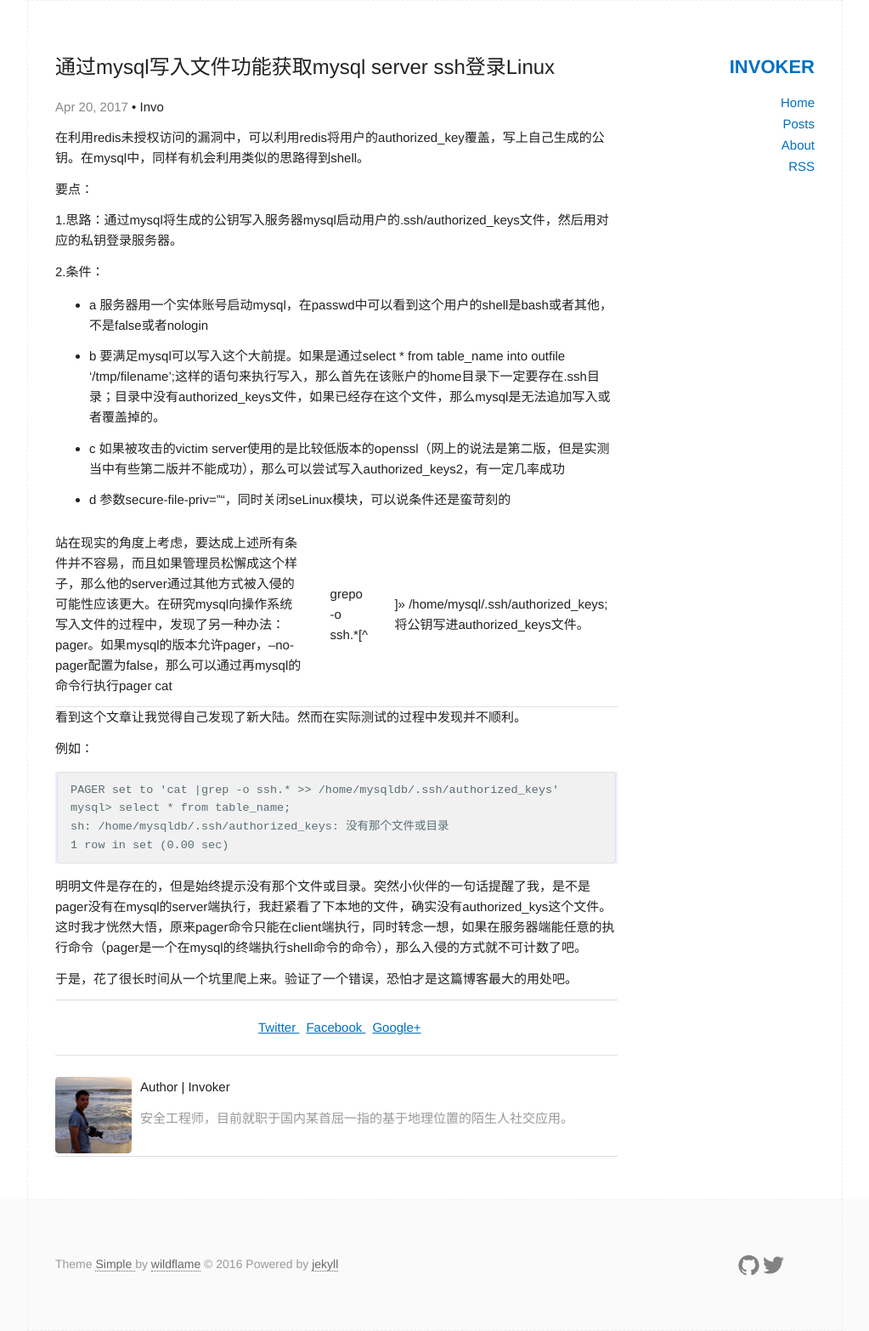
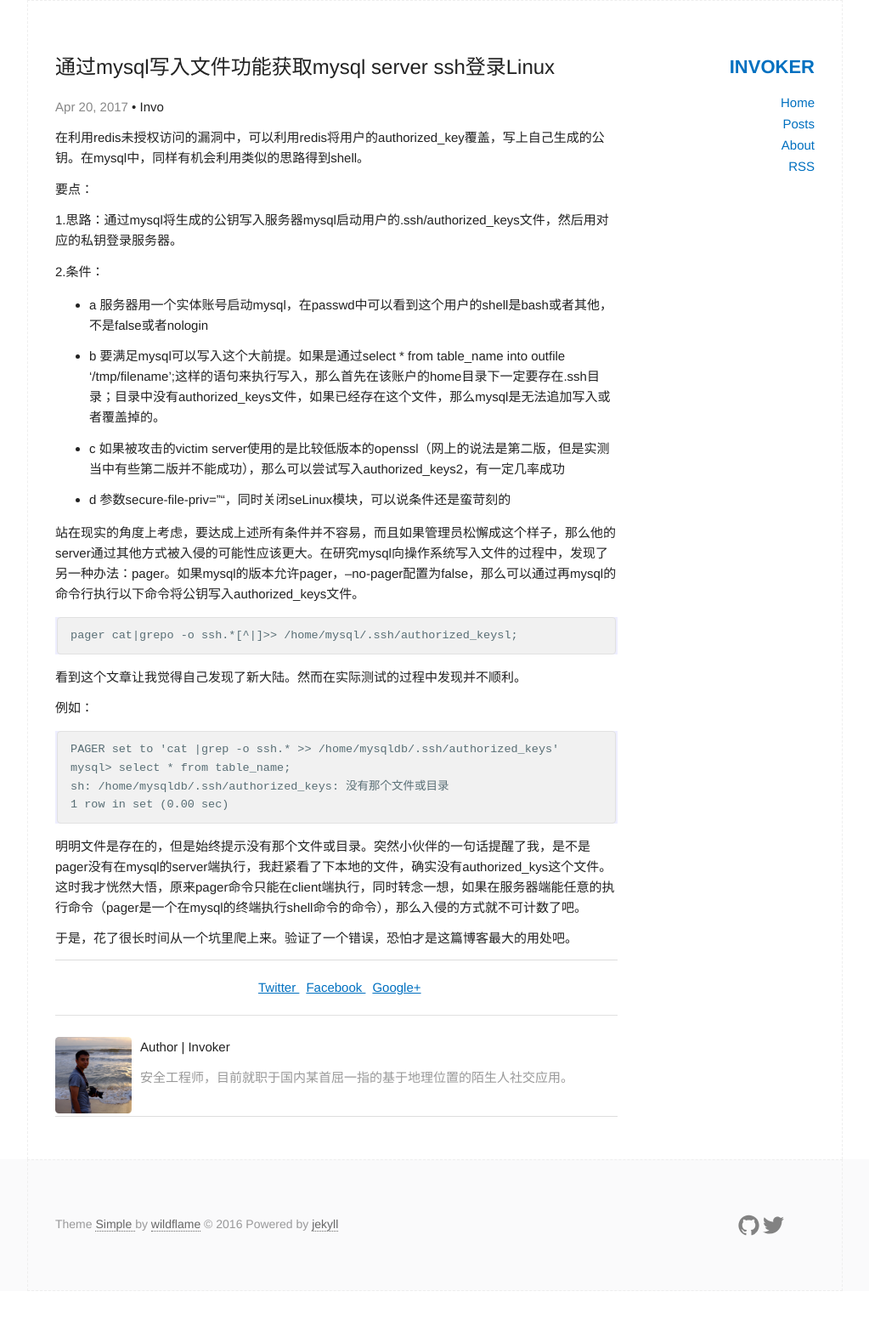
Before and after one commit to wangzf0225/wangzf0225.github.io, a Jekyll site: the page built from _posts/2017-04-20-from-mysql-write-into-file-get-shell.md, in a window 1280 px wide. Shown: the whole page at 85% size, without its empty margins (128-1151 px from the left). Built offline with Jekyll 4.4.1, drawn with Linux system fonts in a browser that asks for light colours; after the commit the page ends 1519 px from its top, so only the background shows below that.

Commit message:
fix syntax error

````diff
--- a/_posts/2017-04-20-write-into-file-get-shell.md
+++ b/_posts/2017-04-20-from-mysql-write-into-file-get-shell.md
@@ -23,7 +23,11 @@ categories: original
 + d 参数secure-file-priv=""，同时关闭seLinux模块，可以说条件还是蛮苛刻的
 
 
-站在现实的角度上考虑，要达成上述所有条件并不容易，而且如果管理员松懈成这个样子，那么他的server通过其他方式被入侵的可能性应该更大。在研究mysql向操作系统写入文件的过程中，发现了另一种办法：pager。如果mysql的版本允许pager，--no-pager配置为false，那么可以通过再mysql的命令行执行pager cat|grepo -o ssh.*[^|]>> /home/mysql/.ssh/authorized_keys;将公钥写进authorized_keys文件。
+站在现实的角度上考虑，要达成上述所有条件并不容易，而且如果管理员松懈成这个样子，那么他的server通过其他方式被入侵的可能性应该更大。在研究mysql向操作系统写入文件的过程中，发现了另一种办法：pager。如果mysql的版本允许pager，--no-pager配置为false，那么可以通过再mysql的命令行执行以下命令将公钥写入authorized_keys文件。
+
+```
+pager cat|grepo -o ssh.*[^|]>> /home/mysql/.ssh/authorized_keysl;
+```
 
 看到这个文章让我觉得自己发现了新大陆。然而在实际测试的过程中发现并不顺利。
 
````
